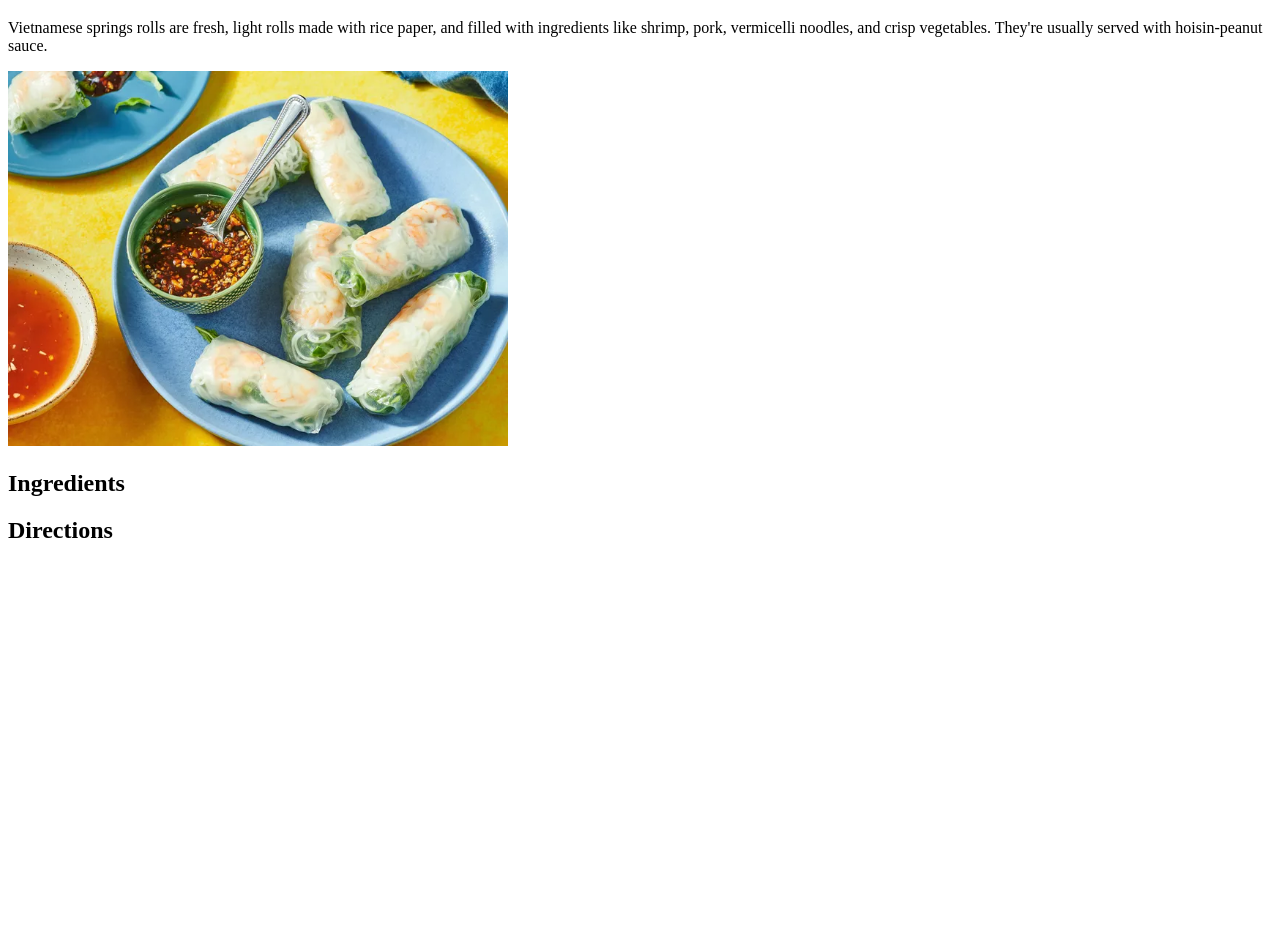
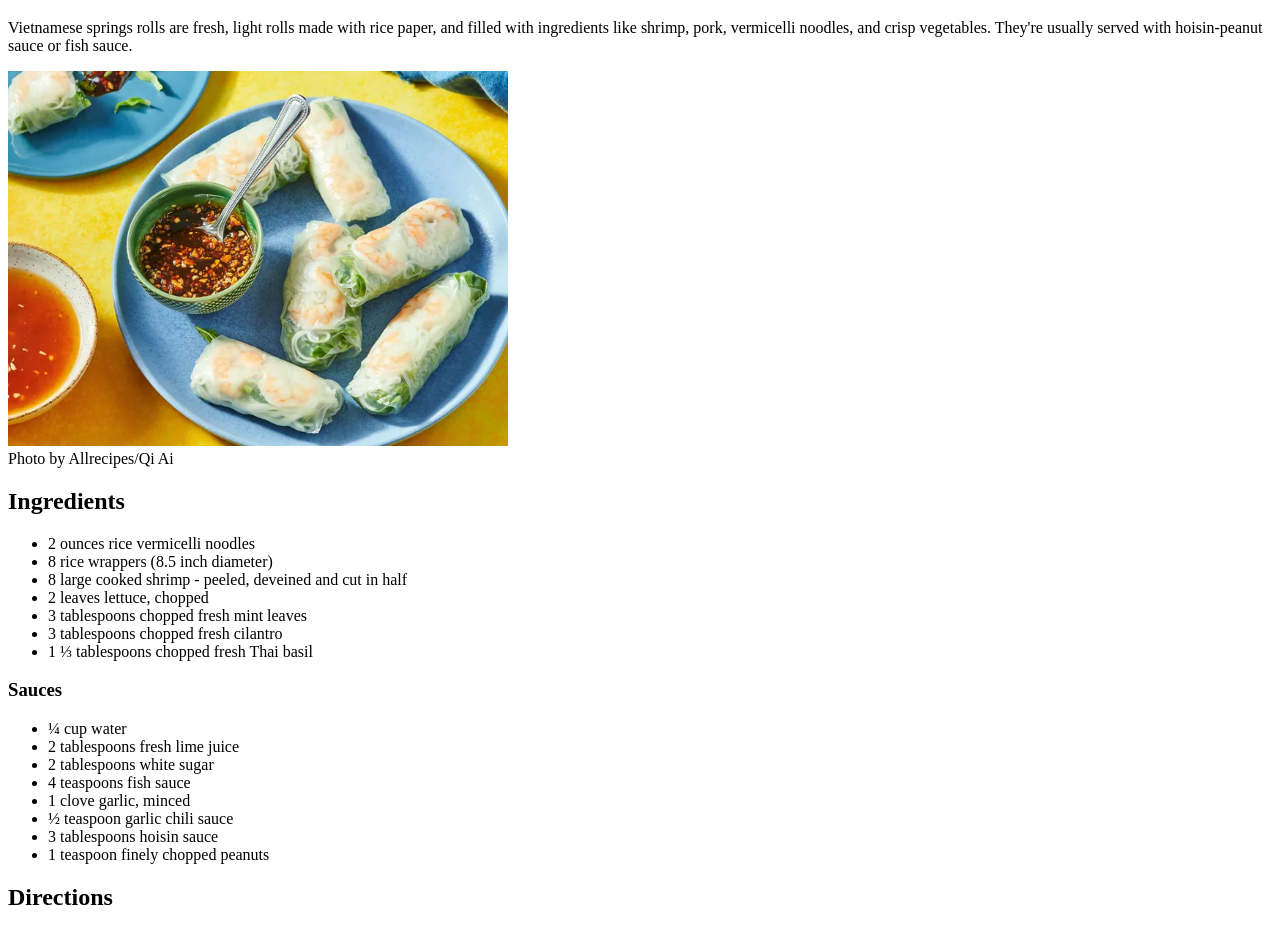
Before and after one commit to jnhnee/odin-recipes, a plain HTML site: page recipes/springroll.html in a window 1280 px wide. Shown: the part 87-1018 px from the top of the page. Before the commit the page ends 800 px from the top, so only its background shows below. Drawn offline with Linux system fonts and the light colour scheme.

Commit message:
feat: add ingredients section in springroll page
credited author for 1st photo of page

```diff
--- a/recipes/springroll.html
+++ b/recipes/springroll.html
@@ -12,14 +12,32 @@
     <h1>Vietnamese Fresh Spring Rolls</h1>
     <p>
         Vietnamese springs rolls are fresh, light rolls made with rice paper, and filled with ingredients like
-        shrimp, pork, vermicelli noodles, and crisp vegetables. They're usually served with hoisin-peanut sauce.
+        shrimp, pork, vermicelli noodles, and crisp vegetables. They're usually served with hoisin-peanut sauce or fish sauce.
     </p>
     <img src="../images/springroll/springroll_img.png" alt="vietnamese spring rolls" width="500">
     <br>
+    Photo by Allrecipes/Qi Ai
 
     <h2>Ingredients</h2>
     <ul>
-
+        <li>2 ounces rice vermicelli noodles</li>
+        <li>8 rice wrappers (8.5 inch diameter)</li>
+        <li>8 large cooked shrimp - peeled, deveined and cut in half</li>
+        <li>2 leaves lettuce, chopped</li>
+        <li>3 tablespoons chopped fresh mint leaves</li>
+        <li>3 tablespoons chopped fresh cilantro</li>
+        <li>1 ⅓ tablespoons chopped fresh Thai basil</li>
+    </ul>
+    <h3>Sauces</h3>
+    <ul>
+        <li>¼ cup water</li>
+        <li>2 tablespoons fresh lime juice</li>
+        <li>2 tablespoons white sugar</li>
+        <li>4 teaspoons fish sauce</li>
+        <li>1 clove garlic, minced</li>
+        <li>½ teaspoon garlic chili sauce</li>
+        <li>3 tablespoons hoisin sauce</li>
+        <li>1 teaspoon finely chopped peanuts</li>
     </ul>
 
     <h2>Directions</h2>
```
